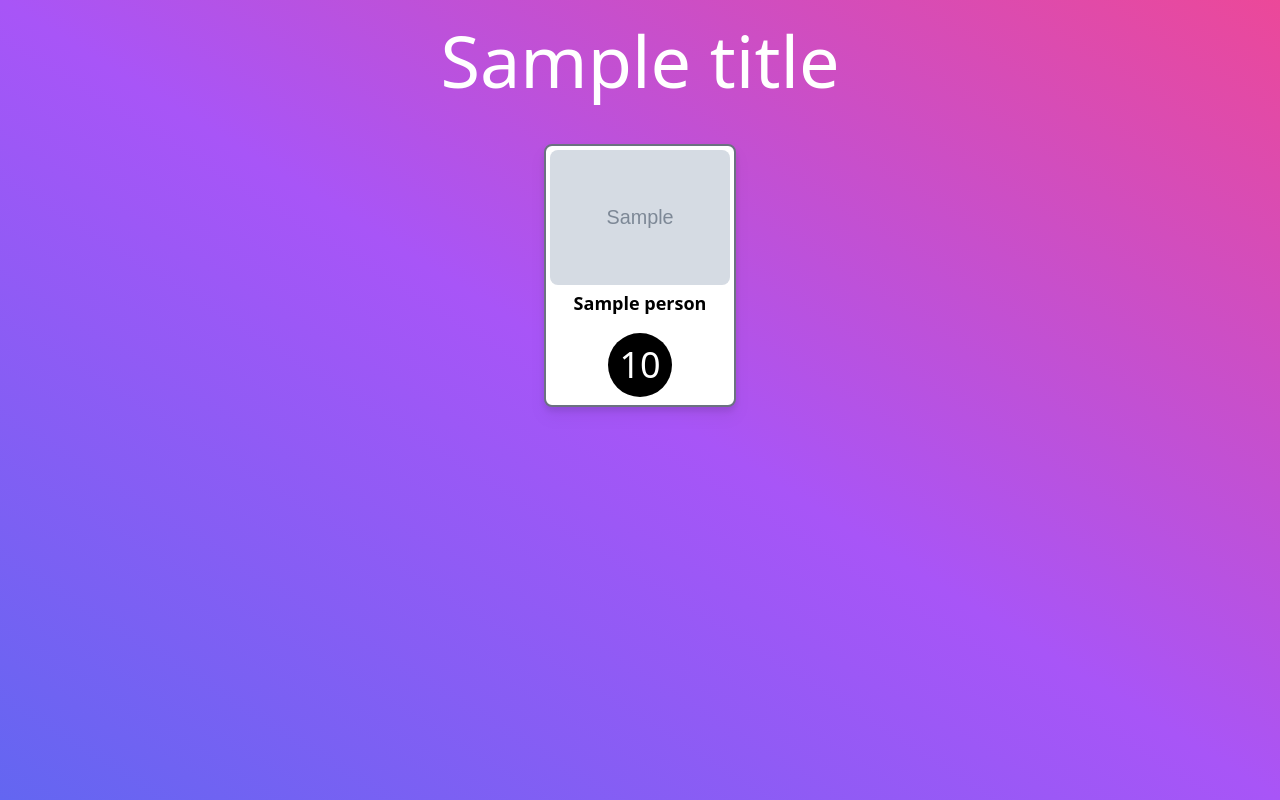
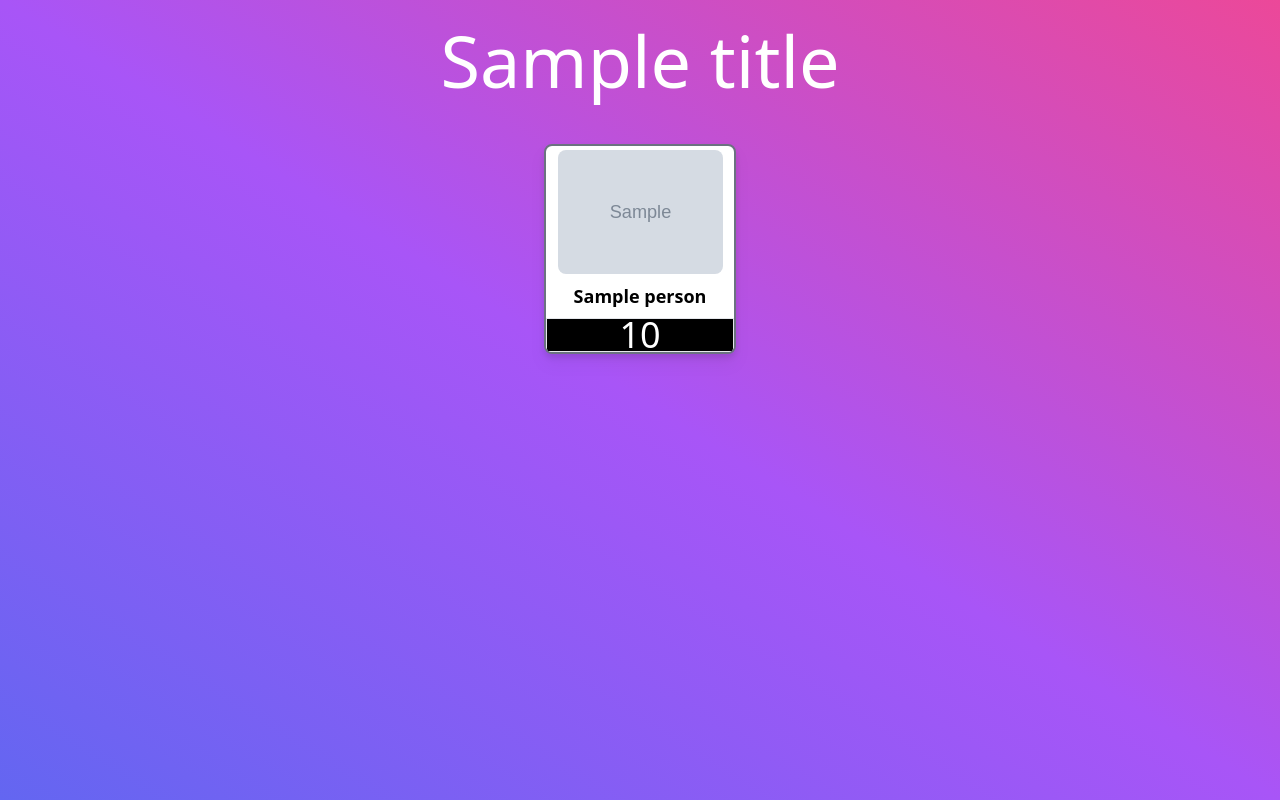
Before and after one commit to LeobardoArguelles/how-old-were-they, a Flask app: template app/templates/result.html in a window 1280 px wide. Run offline with Flask 2, Linux system fonts and the light colour scheme; the template is opened without the code that fills it: most values are stand-ins (such as "Sample title", 1, 10 or a date in 2020); grey boxes marked "Sample" are stand-in pictures; some web fonts are replaced.

Commit message:
Fix styling on card and background

```diff
--- a/app/static/style.css
+++ b/app/static/style.css
@@ -702,12 +702,40 @@ select {
   left: 0px;
 }
 
+.bottom-0 {
+  bottom: 0px;
+}
+
+.right-0 {
+  right: 0px;
+}
+
 .-z-10 {
   z-index: -10;
 }
 
 .z-10 {
   z-index: 10;
+}
+
+.row-span-2 {
+  grid-row: span 2 / span 2;
+}
+
+.row-span-4 {
+  grid-row: span 4 / span 4;
+}
+
+.row-span-5 {
+  grid-row: span 5 / span 5;
+}
+
+.row-span-1 {
+  grid-row: span 1 / span 1;
+}
+
+.m-1 {
+  margin: 0.25rem;
 }
 
 .mx-auto {
@@ -747,6 +775,10 @@ select {
   margin-left: 0.5rem;
 }
 
+.mt-12 {
+  margin-top: 3rem;
+}
+
 .block {
   display: block;
 }
@@ -759,12 +791,12 @@ select {
   display: inline-flex;
 }
 
+.grid {
+  display: grid;
+}
+
 .hidden {
   display: none;
-}
-
-.h-screen {
-  height: 100vh;
 }
 
 .h-full {
@@ -781,6 +813,10 @@ select {
   height: max-content;
 }
 
+.h-screen {
+  height: 100vh;
+}
+
 .h-60 {
   height: 15rem;
 }
@@ -793,8 +829,16 @@ select {
   height: 4rem;
 }
 
-.w-screen {
-  width: 100vw;
+.h-auto {
+  height: auto;
+}
+
+.h-32 {
+  height: 8rem;
+}
+
+.min-h-screen {
+  min-height: 100vh;
 }
 
 .w-full {
@@ -823,6 +867,34 @@ select {
   width: 4rem;
 }
 
+.w-screen {
+  width: 100vw;
+}
+
+.w-12 {
+  width: 3rem;
+}
+
+.w-24 {
+  width: 6rem;
+}
+
+.w-10 {
+  width: 2.5rem;
+}
+
+.w-48 {
+  width: 12rem;
+}
+
+.w-10\/12 {
+  width: 83.333333%;
+}
+
+.w-11\/12 {
+  width: 91.666667%;
+}
+
 .max-w-7xl {
   max-width: 80rem;
 }
@@ -835,8 +907,28 @@ select {
   max-width: 36rem;
 }
 
+.max-w-2xl {
+  max-width: 42rem;
+}
+
+.max-w-lg {
+  max-width: 32rem;
+}
+
+.max-w-sm {
+  max-width: 24rem;
+}
+
 .cursor-pointer {
   cursor: pointer;
+}
+
+.grid-rows-2 {
+  grid-template-rows: repeat(2, minmax(0, 1fr));
+}
+
+.grid-rows-6 {
+  grid-template-rows: repeat(6, minmax(0, 1fr));
 }
 
 .flex-row {
@@ -880,6 +972,14 @@ select {
        column-gap: 1.5rem;
 }
 
+.gap-y-4 {
+  row-gap: 1rem;
+}
+
+.gap-y-2 {
+  row-gap: 0.5rem;
+}
+
 .space-y-2 > :not([hidden]) ~ :not([hidden]) {
   --tw-space-y-reverse: 0;
   margin-top: calc(0.5rem * calc(1 - var(--tw-space-y-reverse)));
@@ -916,6 +1016,14 @@ select {
   margin-left: calc(1rem * calc(1 - var(--tw-space-x-reverse)));
 }
 
+.overflow-clip {
+  overflow: clip;
+}
+
+.overflow-visible {
+  overflow: visible;
+}
+
 .rounded-md {
   border-radius: 0.375rem;
 }
@@ -930,6 +1038,16 @@ select {
 
 .rounded-full {
   border-radius: 9999px;
+}
+
+.rounded-b-lg {
+  border-bottom-right-radius: 0.5rem;
+  border-bottom-left-radius: 0.5rem;
+}
+
+.rounded-b-md {
+  border-bottom-right-radius: 0.375rem;
+  border-bottom-left-radius: 0.375rem;
 }
 
 .border {
@@ -956,6 +1074,11 @@ select {
 .border-gray-500 {
   --tw-border-opacity: 1;
   border-color: rgb(107 114 128 / var(--tw-border-opacity));
+}
+
+.border-blue-600 {
+  --tw-border-opacity: 1;
+  border-color: rgb(37 99 235 / var(--tw-border-opacity));
 }
 
 .bg-white {
@@ -993,6 +1116,14 @@ select {
 
 .to-pink-500 {
   --tw-gradient-to: #ec4899;
+}
+
+.bg-cover {
+  background-size: cover;
+}
+
+.bg-repeat {
+  background-repeat: repeat;
 }
 
 .p-1 {
@@ -1043,6 +1174,10 @@ select {
 
 .pt-12 {
   padding-top: 3rem;
+}
+
+.pb-6 {
+  padding-bottom: 1.5rem;
 }
 
 .text-center {
--- a/app/templates/base.html
+++ b/app/templates/base.html
@@ -12,7 +12,7 @@
     <div class="flash">{{ message }}</div>
     {% endfor %}
     <div class="relative">
-      <div class="bg-gradient-to-tr from-indigo-500 via-purple-500 to-pink-500  h-screen w-screen absolute inset-0 -z-10">
+      <div class="bg-gradient-to-tr from-indigo-500 via-purple-500 to-pink-500 h-max min-h-screen w-screen bg-repeat absolute inset-0 -z-10 pb-6">
     {% block content %}{% endblock %}
       </div>
     </div>
--- a/app/templates/options.html
+++ b/app/templates/options.html
@@ -5,7 +5,7 @@ Options
 {% endblock %}
 
 {% block content %}
-<div class="mt-16 rounded-lg text-white">
+<div class="mt-16 rounded-lg text-white ">
   <h1 class="text-center text-3xl font-bold">Which movie are you looking for?</h1>
   <div class="w-full flex flex-row px-6 md:px-8 lg:px-12 gap-x-6 gap-y-6 pt-12 justify-center flex-wrap">
     {% for o in options %}
--- a/app/templates/result.html
+++ b/app/templates/result.html
@@ -8,17 +8,21 @@ How old were they?
 <div class="banner box py-6 rounded-lg">
   <h1 class="text-white text-center text-3xl md:text-5xl lg:text-7xl">{{ title }}</h1>
   <div class="w-full flex flex-row px-6 md:px-8 lg:px-12 gap-x-6 gap-y-6 pt-12 justify-center flex-wrap">
-    {% for person in persons %}
-    <div class="w-max flex flex-col items-center p-1 bg-white rounded-lg border-2 border-solid border-gray-500 drop-shadow-lg">
-      <img class="rounded-lg" width="180px" height="270px" src="{{ person.picture }}" alt="{{ person.name }} photo.">
-      <div class="w-full p-1">
-        <p class="text-lg font-bold text-center">{{ person.name }}</p>
-        <div class="flex flex-col mx-auto h-16 w-16 justify-center items-center rounded-full bg-black p-2 mt-4">
+      {% for person in persons %}
+    <div class="grid grid-rows-6 items-center w-48 bg-white rounded-lg border-2 border-solid border-gray-500 drop-shadow-lg overflow-clip">
+      <div class="m-1 row-span-5 flex flex-col items-center">
+        <img class="rounded-lg w-11/12 h-auto" src="{{ person.picture }}" alt="{{ person.name }} photo.">
+        <div class="w-full p-1 flex flex-col space-y-2 mt-1">
+          <p class="text-lg font-bold text-center">{{ person.name }}</p>
+        </div>
+      </div>
+      <div class="row-span-1 relative h-full w-full border border-solid">
+        <div class="absolute bottom-0 right-0 flex flex-col mx-auto h-full w-full justify-center items-center bg-black py-2">
           <p class="text-white text-center text-4xl">{{ person.age_in_movie }}
         </div>
       </div>
     </div>
-    {% endfor %}
+      {% endfor %}
   </div>
 </div>
 {% endblock %}
```
Also changed, not shown: 1 other file.
